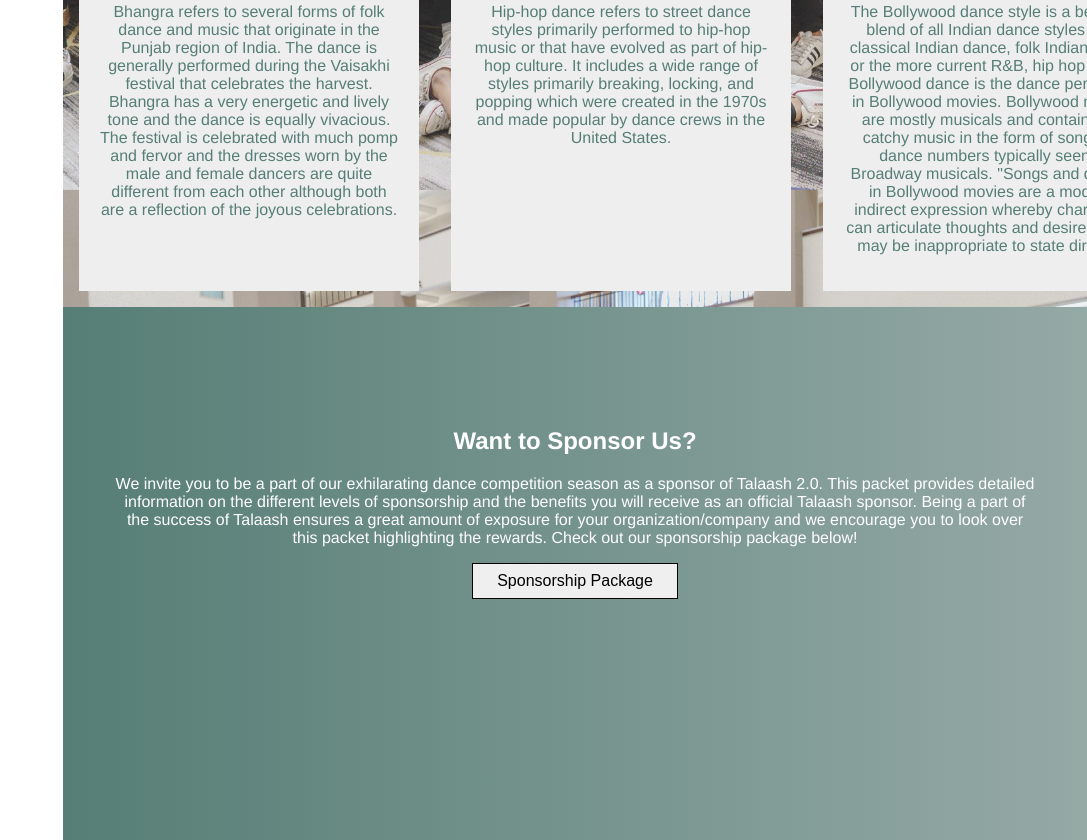
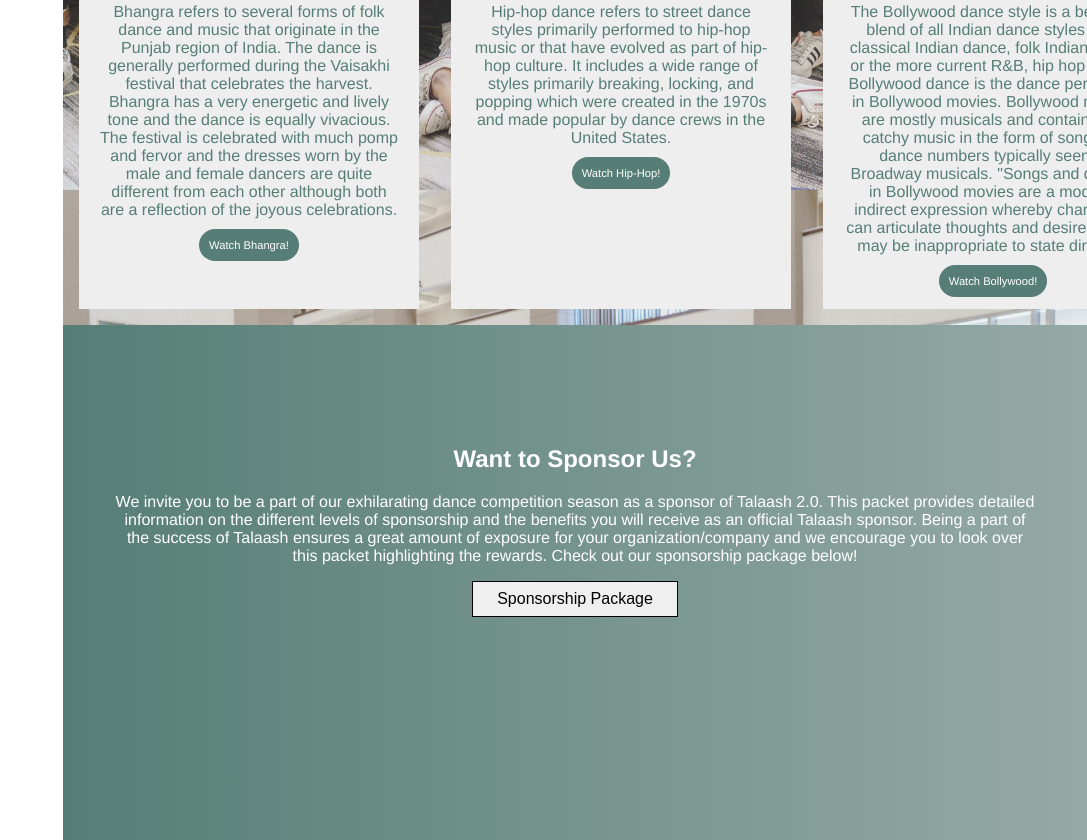
Before and after one commit to sbrick26/Talaash-Website, a plain HTML site: page index.html in a window 1280 px wide. Shown: the part 1768-2608 px from the top of the page, without its empty margins (193-1280 px from the left). Drawn offline with Linux system fonts and the light colour scheme.

Commit message:
added CTA buttons to scroll cards

```diff
--- a/index.html
+++ b/index.html
@@ -50,6 +50,7 @@
                                 Bhangra has a very energetic and lively tone and the dance is equally vivacious.
                                 The festival is celebrated with much pomp and fervor and the dresses worn by the male and female dancers are
                                 quite different from each other although both are a reflection of the joyous celebrations.</p>
+                            <a href="https://www.youtube.com/watch?v=IH5HM4UFWS4&ab_channel=HarjotHundal">Watch Bhangra!</a>
                     </li>
                     <li class="card">
                         <img src="hiphop.jpg" alt="Hip-Hop">
@@ -57,6 +58,7 @@
                         <p>Hip-hop dance refers to street dance styles primarily performed to hip-hop music or that have evolved as part of hip-hop culture.
                             It includes a wide range of styles primarily breaking, locking, and popping which were created in the 1970s
                             and made popular by dance crews in the United States.</p>
+                        <a href="https://www.youtube.com/watch?v=Vb8Bwq4FppQ&ab_channel=VIBEDanceComp">Watch Hip-Hop!</a>
                     </li>
                     <li class="card">
                         <img src="bolly.jpg" alt="Bollywood">
@@ -66,6 +68,7 @@
                             Bollywood movies are mostly musicals and contain very catchy music in the form of song and dance numbers typically seen in Broadway musicals.
                             "Songs and dances in Bollywood movies are a mode of indirect expression whereby characters can articulate
                             thoughts and desires which may be inappropriate to state directly."</p>
+                            <a href="https://www.youtube.com/watch?v=xJ5ct84-nmw&ab_channel=BFunk">Watch Bollywood!</a>
                     </li>
                     <li class="card">
                         <img src="contemp.jpeg" alt="Contemporary">
@@ -75,6 +78,7 @@
                             Contemporary dancers strive to connect the mind and the body through fluid dance movements. Contemporary dance stresses versatility and improvisation.
                             Contemporary dancers focus on floorwork, using gravity to pull them down to the floor.
                             This dance genre is often done in bare feet. Contemporary dance can be performed to many different styles of music.</p>
+                            <a href="https://www.youtube.com/watch?v=gkGFgZyyZfI&ab_channel=SabrinaLonis">Watch Contemporary!</a>
                         </li>
                     <li class="card">
                         <img src="koothu.jpg" alt="Koothu">
@@ -85,6 +89,7 @@
                             filmed and produced by people of Tamil culture. Unlike classical Indian dances
                             such as bharatanatyam or kathakali, koothu is relatively informal
                             in that it has no structured, repeated steps.</p>
+                        <a href="https://www.youtube.com/watch?v=MuA40_YR8HQ&ab_channel=VinathaSreeramkumar">Watch Koothu!</a>
                     </li>
 
                 </ul>
--- a/styles.css
+++ b/styles.css
@@ -53,12 +53,7 @@ nav ul {
     margin: 0px;
     padding: 1em;
     width: 100%;
-
-
-
 }
-
-
 
 #about-us {
     text-align: center;
@@ -92,6 +87,19 @@ nav ul {
     padding: 0;
     display: flex;
     justify-content: center;
+
+}
+
+#bolly-fusion a {
+    margin: 20px;
+    background: rgb(86,126,118);
+    color: white;
+    padding: 10px;
+    border-radius: 25px;
+    text-decoration: none;
+    font-size: 0.7em;
+
+
 
 }
 
```
